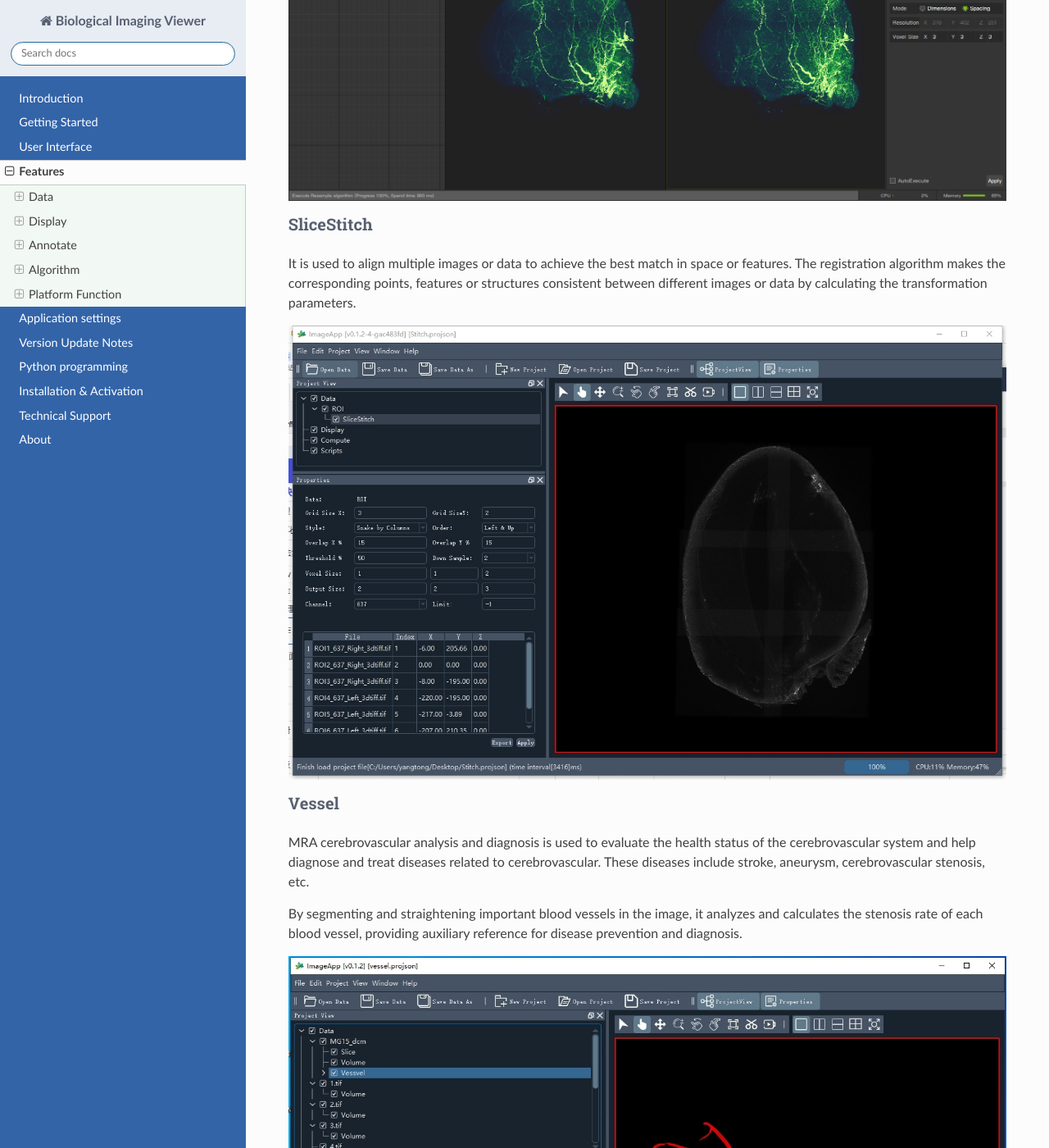
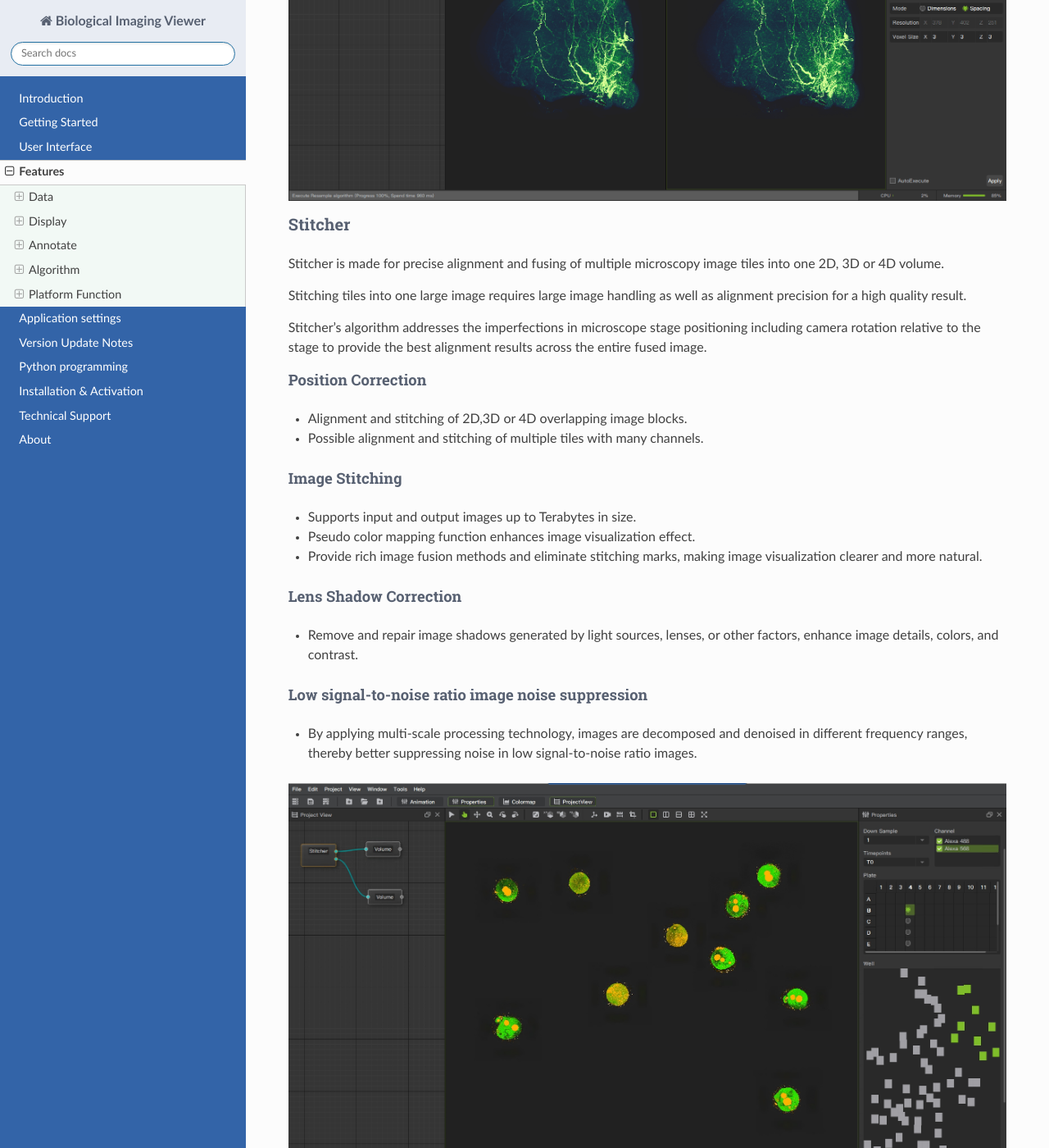
Before and after one commit to yangtong93/sphinx-img-docs, a Sphinx documentation site: the page built from source/user_guide/function.md, in a window 1280 px wide and 1400 px high, scrolled down 10111 px. Shown: the whole window at 82% size. Built offline with Sphinx 7.4.7 and the Read the Docs theme 2.0.0, drawn with Linux system fonts in a browser that asks for light colours.

Commit message:
feature: update Stitcher module

```diff
--- a/source/user_guide/function.md
+++ b/source/user_guide/function.md
@@ -167,9 +167,37 @@ The resampling function can increase or decrease the resolution of an image. Res
 * For higher resolution images, extra pixels are added through an interpolation method to improve image detail.
 
 ![](../_static/images/function_resample.png)
-### SliceStitch
+### Stitcher
 
-It is used to align multiple images or data to achieve the best match in space or features. The registration algorithm makes the corresponding points, features or structures consistent between different images or data by calculating the transformation parameters.
+Stitcher is made for precise alignment and fusing of multiple microscopy image tiles into one 2D, 3D or 4D volume.
+
+Stitching tiles into one large image requires large image handling as well as alignment precision for a high quality result.
+
+Stitcher's algorithm addresses the imperfections in microscope stage positioning including camera rotation relative to the stage to provide the best alignment results across the entire fused image.
+
+
+####  Position Correction
+
+* Alignment and stitching of 2D,3D or 4D overlapping image blocks.
+
+* Possible alignment and stitching of multiple tiles with many channels.
+
+#### Image Stitching
+
+* Supports input and output  images up to Terabytes in size.
+
+* Pseudo color mapping function enhances image visualization effect.
+
+* Provide rich image fusion methods and eliminate stitching marks, making image visualization clearer and more natural.
+
+#### Lens Shadow Correction
+
+* Remove and repair image shadows generated by light sources, lenses, or other factors, enhance image details, colors, and contrast.
+
+#### Low signal-to-noise ratio image noise suppression
+
+* By applying multi-scale processing technology, images are decomposed and denoised in different frequency ranges, thereby better suppressing noise in low signal-to-noise ratio images.
+
 
 ![图片](../_static/images/stitch.jpg)
 ### Vessel
```
Also changed, not shown: source/_static/images/stitch.jpg, 2 other files.
